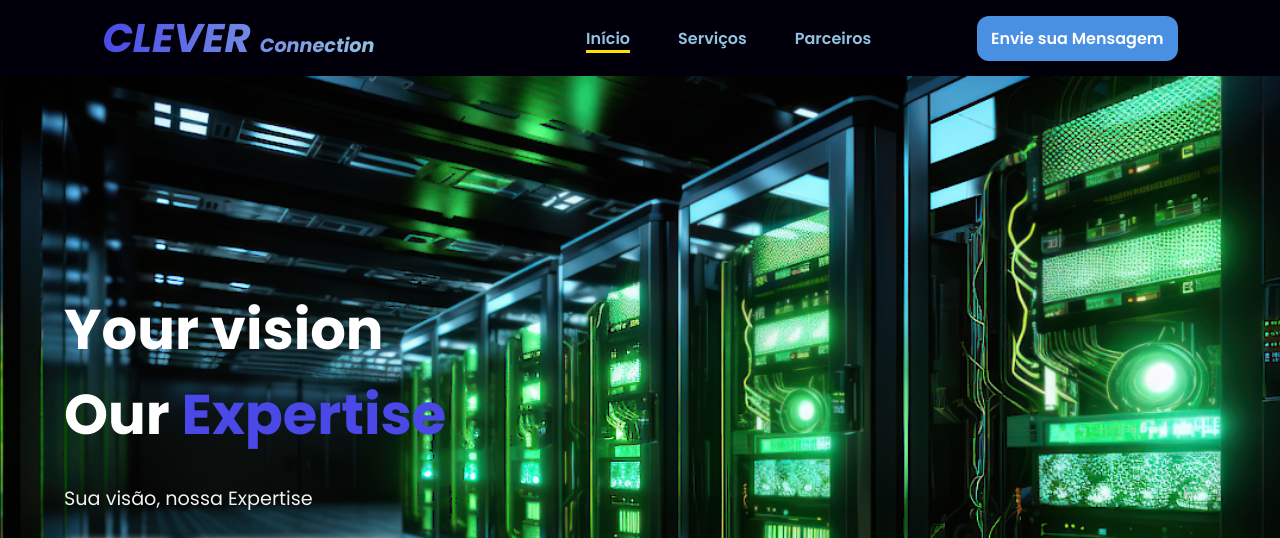
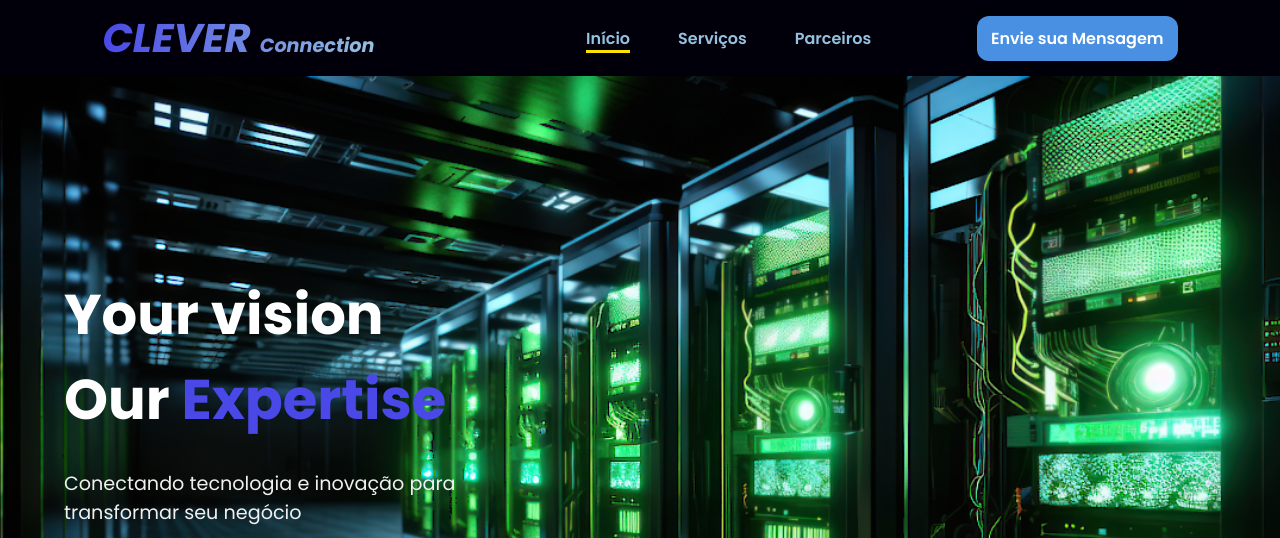
Before and after one commit to Cleverconnection/Allyson_landing_page, a plain HTML site: page index.html in a window 1280 px wide. Shown: the top 538 px of the page. Drawn offline with nearby package versions, Linux system fonts and the light colour scheme.

Commit message:
Update index.html

```diff
--- a/index.html
+++ b/index.html
@@ -70,7 +70,7 @@
                 </h1>
 
                 <p class="description">
-                    Sua visão, nossa Expertise
+                    Conectando tecnologia e inovação para transformar seu negócio
                 </p>
 
                 <div id="cta_buttons">
```
